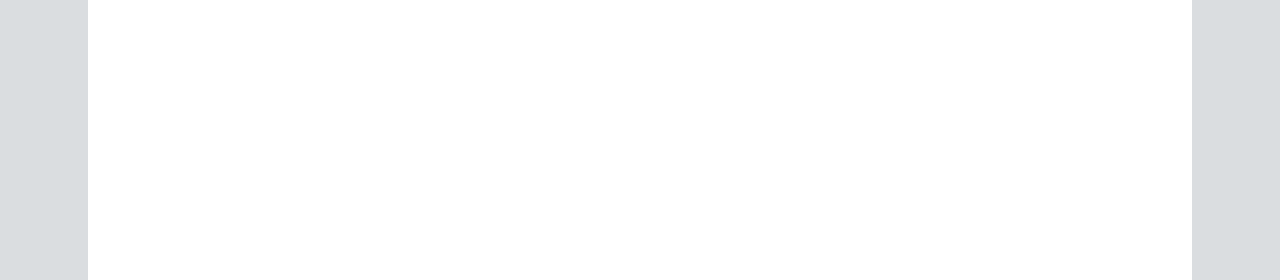
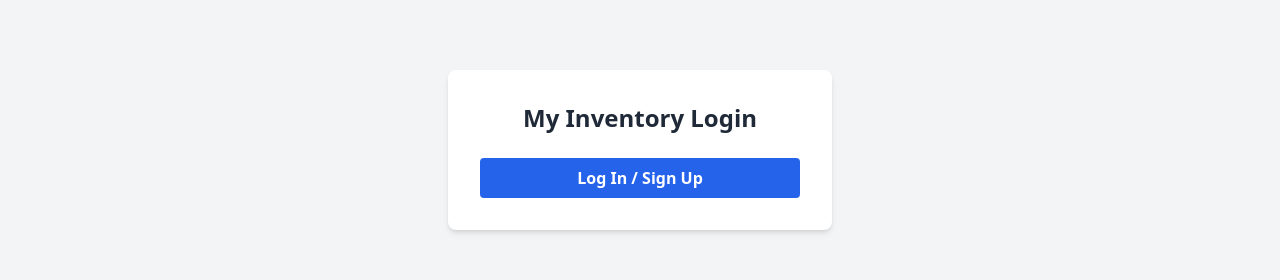
Before and after one commit to TobiasBlankJohansson/inventory-fullstack-app, a React (Vite) app in the folder frontend/: page / in a window 1280 px wide. Shown: the part 250-530 px from the top of the page. Built offline with nearby package versions, Linux system fonts and the light colour scheme; no server answers.

Commit message:
feat:add login page

```diff
--- a/frontend/src/App.tsx
+++ b/frontend/src/App.tsx
@@ -4,12 +4,17 @@ import {ScreenProvider} from "./components";
 import {ItemEditor} from "./page";
 import {QueryClient, QueryClientProvider} from "@tanstack/react-query";
 import {Bounce, ToastContainer} from "react-toastify";
+import {useAuth0} from "@auth0/auth0-react";
+import LoginPage from "@/page/LoginPage.tsx";
 
 const queryClient = new QueryClient();
 
 function App() {
-  return (
-    <QueryClientProvider client={queryClient}>
+  const {
+    isAuthenticated,
+  } = useAuth0();
+  console.log(isAuthenticated);
+  return isAuthenticated ? (<QueryClientProvider client={queryClient}>
     <ScreenProvider>
       <BrowserRouter>
         <Routes>
@@ -34,8 +39,7 @@ function App() {
         />
       </BrowserRouter>
     </ScreenProvider>
-    </QueryClientProvider>
-  );
+  </QueryClientProvider>) : <LoginPage></LoginPage>
 }
 
 export default App;
--- a/frontend/src/main.tsx
+++ b/frontend/src/main.tsx
@@ -1,5 +1,21 @@
-import { createRoot } from "react-dom/client";
+import {createRoot} from "react-dom/client";
 import "./index.css";
 import App from "./App.tsx";
+import {Auth0Provider} from "@auth0/auth0-react";
 
-createRoot(document.getElementById("root")!).render(<App />);
+const DOMAIN = import.meta.env.VITE_DOMAIN;
+const CLIENT_ID = import.meta.env.VITE_CLIENT_ID;
+const REDIRECT_URI = import.meta.env.VITE_REDIRECT_URI;
+
+createRoot(document.getElementById("root")!).render(
+  <Auth0Provider
+    domain={DOMAIN}
+    clientId={CLIENT_ID}
+    authorizationParams={{
+      redirect_uri: REDIRECT_URI,
+      connection: "google-oauth2"
+    }}
+  >
+    <App/>
+  </Auth0Provider>
+);
--- /dev/null
+++ b/frontend/src/page/LoginPage.tsx
@@ -0,0 +1,42 @@
+import {useAuth0} from "@auth0/auth0-react";
+
+const LoginPage: React.FC = () => {
+  const {loginWithRedirect, isLoading, error} = useAuth0();
+
+  const handleLogin = async () => {
+    await loginWithRedirect({
+      appState: {
+        returnTo: '/',
+      },
+    });
+  };
+
+  return (
+    <div className="flex items-center justify-center min-h-screen bg-gray-100">
+      <div className="p-8 bg-white rounded-lg shadow-md w-full max-w-sm">
+        <h1 className="text-2xl font-bold text-center text-gray-800 mb-6">
+          My Inventory Login
+        </h1>
+        {error && (
+          <div className="mb-4 text-center text-red-600">
+            <p>Authentication Error:</p>
+            <p className="text-sm">{error.message}</p>
+          </div>
+        )}
+        <button
+          onClick={handleLogin}
+          disabled={isLoading}
+          className={`w-full py-2 px-4 rounded focus:outline-none focus:ring-2 focus:ring-offset-2 transition duration-150 ease-in-out ${
+            isLoading
+              ? 'bg-gray-400 cursor-not-allowed'
+              : 'bg-blue-600 hover:bg-blue-700 text-white font-semibold focus:ring-blue-500'
+          }`}
+        >
+          {isLoading ? 'Logging In...' : 'Log In / Sign Up'}
+        </button>
+      </div>
+    </div>
+  );
+};
+
+export default LoginPage;
```
Lines whose indentation alone changed are shown as unchanged.
